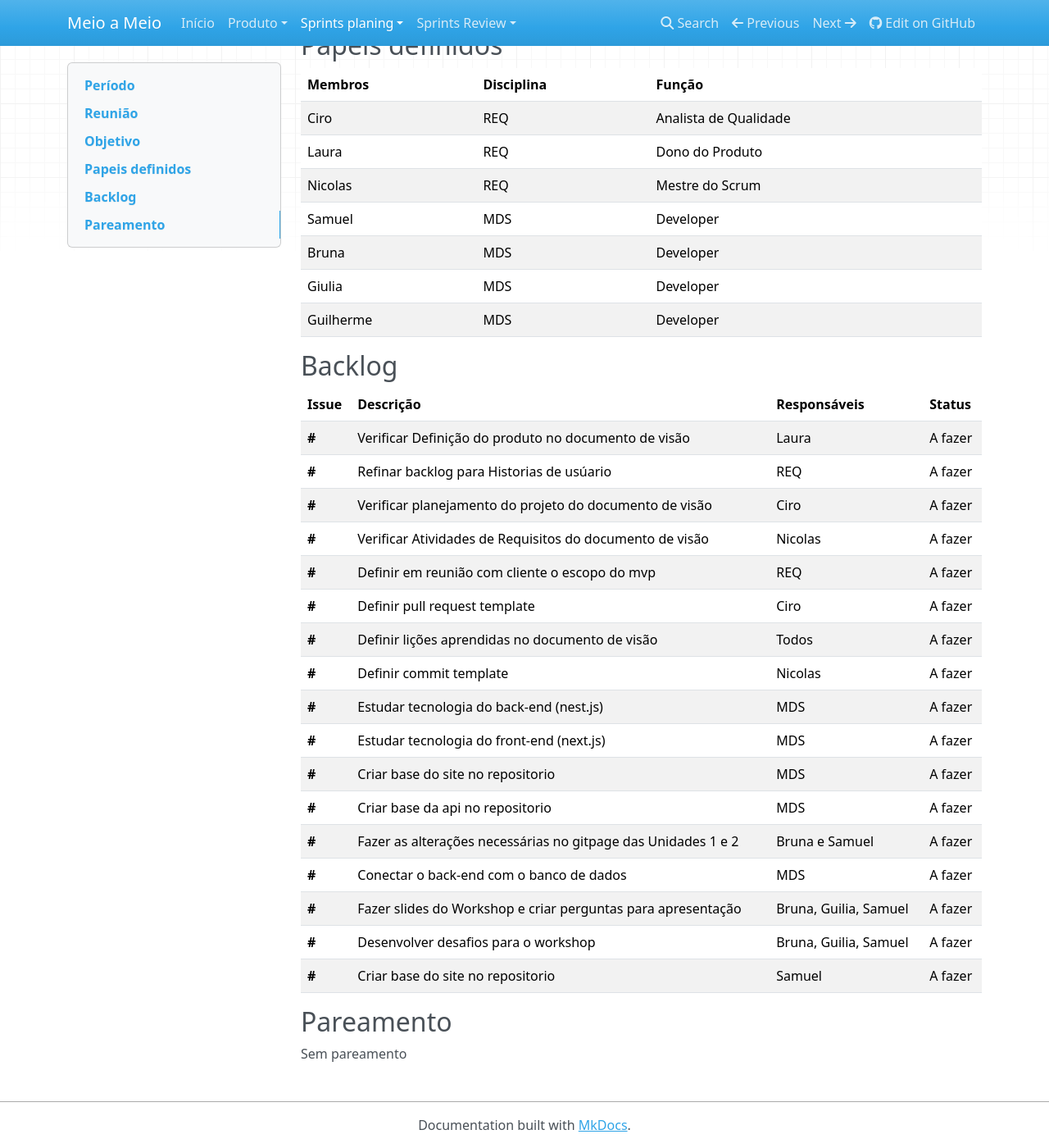
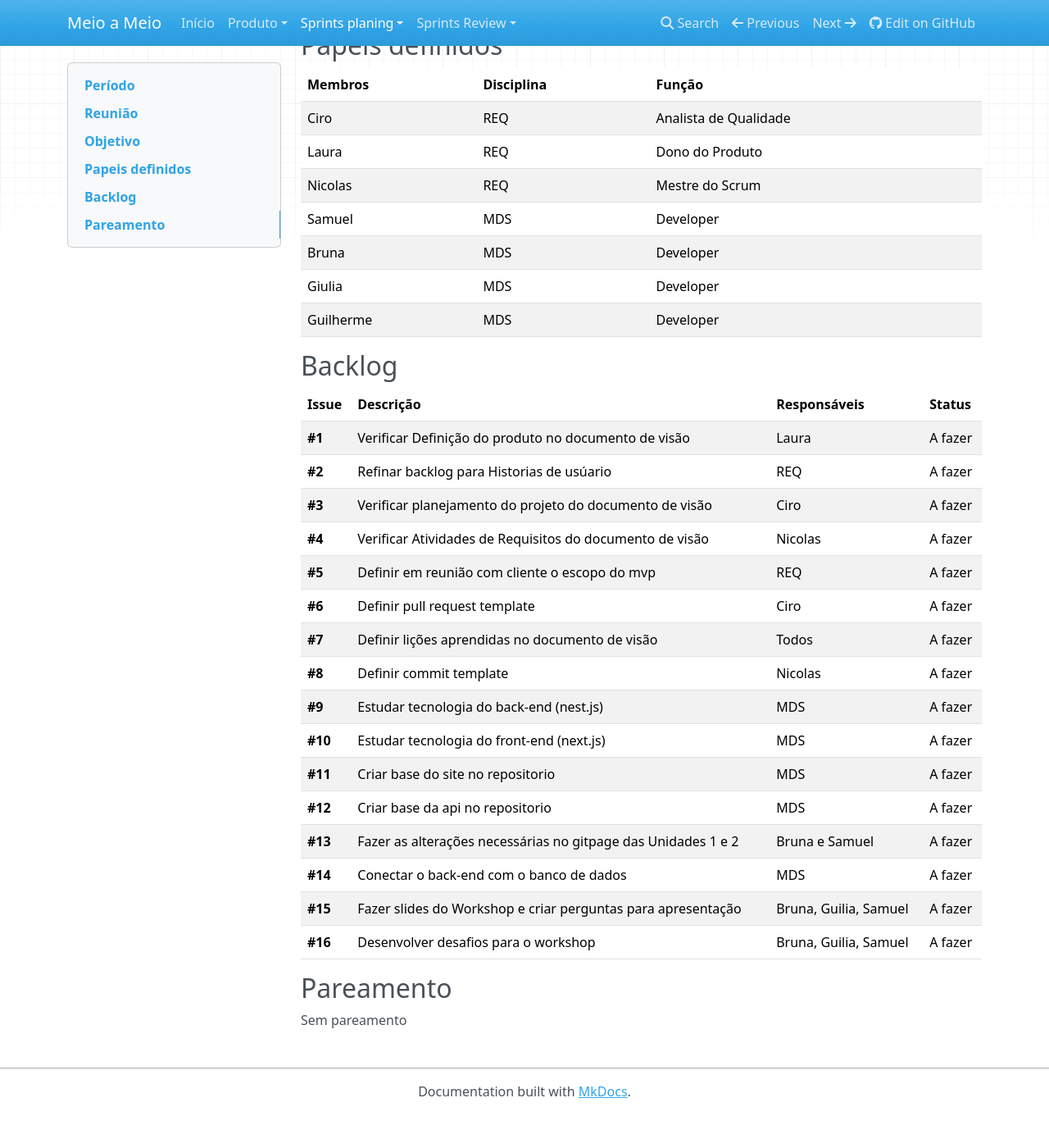
Before and after one commit to mdsreq-fga-unb/2022.1-Meio-a-Meio, an MkDocs documentation site: the page built from docs/Sprints/Sprint01/SprintPlanning.md, in a window 1280 px wide and 1400 px high, scrolled down 371 px. Shown: the whole window at 82% size. Built offline with MkDocs 1.6.1, drawn with Linux system fonts in a browser that asks for light colours; nearby versions of some CDN libraries; after the commit the page ends 1730 px from its top, so only the background shows below that.

Commit message:
Update sprint

```diff
--- a/docs/Sprints/Sprint01/SprintPlanning.md
+++ b/docs/Sprints/Sprint01/SprintPlanning.md
@@ -29,23 +29,22 @@ Duração: 05/07/2022  à 19/07/2022
 ## Backlog
 | Issue | Descrição  | Responsáveis | Status |
 | ------------------- | ------------------- | ------------------- | ------------------- |
-| **#**  | Verificar Definição do produto no documento de visão | Laura  | A fazer  |
-| **#**  | Refinar backlog para Historias de usúario | REQ  | A fazer  |
-| **#**  | Verificar planejamento do projeto do documento de visão | Ciro  | A fazer  |
-| **#**  | Verificar Atividades de Requisitos do documento de visão | Nicolas  | A fazer  |
-| **#**  | Definir em reunião com cliente o escopo do mvp | REQ   | A fazer  |
-| **#**  | Definir pull request template | Ciro  | A fazer  |
-| **#**  | Definir lições aprendidas no documento de visão | Todos  | A fazer  |
-| **#**  | Definir commit template | Nicolas  | A fazer  |
-| **#**  | Estudar tecnologia do back-end (nest.js) | MDS  | A fazer  |
-| **#**  | Estudar tecnologia do front-end (next.js) | MDS  | A fazer  |
-| **#**  | Criar base do site no repositorio | MDS  | A fazer  |
-| **#**  | Criar base da api no repositorio | MDS  | A fazer  |
-| **#**  | Fazer as alterações necessárias no gitpage das Unidades 1 e 2 | Bruna e Samuel  | A fazer  |
-| **#**  | Conectar o back-end com o banco de dados | MDS  | A fazer  |
-| **#**  | Fazer slides do Workshop e criar perguntas para apresentação | Bruna, Guilia, Samuel  | A fazer  |
-| **#**  | Desenvolver desafios para o workshop | Bruna, Guilia, Samuel| A fazer  |
-| **#**  | Criar base do site no repositorio | Samuel | A fazer  |
+| **#1**  | Verificar Definição do produto no documento de visão | Laura  | A fazer  |
+| **#2**  | Refinar backlog para Historias de usúario | REQ  | A fazer  |
+| **#3**  | Verificar planejamento do projeto do documento de visão | Ciro  | A fazer  |
+| **#4**  | Verificar Atividades de Requisitos do documento de visão | Nicolas  | A fazer  |
+| **#5**  | Definir em reunião com cliente o escopo do mvp | REQ   | A fazer  |
+| **#6**  | Definir pull request template | Ciro  | A fazer  |
+| **#7**  | Definir lições aprendidas no documento de visão | Todos  | A fazer  |
+| **#8**  | Definir commit template | Nicolas  | A fazer  |
+| **#9**  | Estudar tecnologia do back-end (nest.js) | MDS  | A fazer  |
+| **#10**  | Estudar tecnologia do front-end (next.js) | MDS  | A fazer  |
+| **#11**  | Criar base do site no repositorio | MDS  | A fazer  |
+| **#12**  | Criar base da api no repositorio | MDS  | A fazer  |
+| **#13**  | Fazer as alterações necessárias no gitpage das Unidades 1 e 2 | Bruna e Samuel  | A fazer  |
+| **#14**  | Conectar o back-end com o banco de dados | MDS  | A fazer  |
+| **#15**  | Fazer slides do Workshop e criar perguntas para apresentação | Bruna, Guilia, Samuel  | A fazer  |
+| **#16**  | Desenvolver desafios para o workshop | Bruna, Guilia, Samuel| A fazer  |
 
 
 ## Pareamento
```
Also changed, not shown: docs/Sprints/Sprint01/SprintReview.md (+21 -32 lines).
